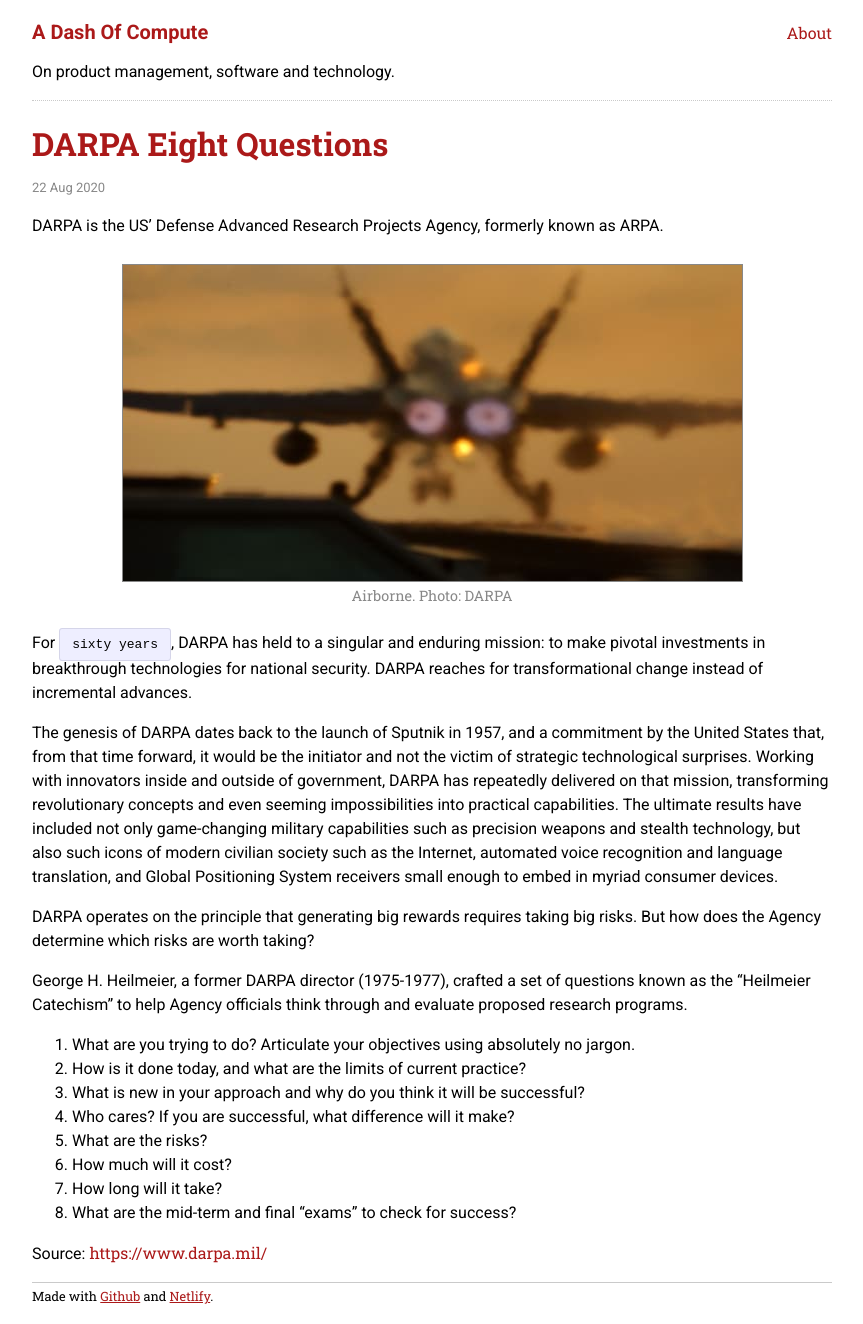
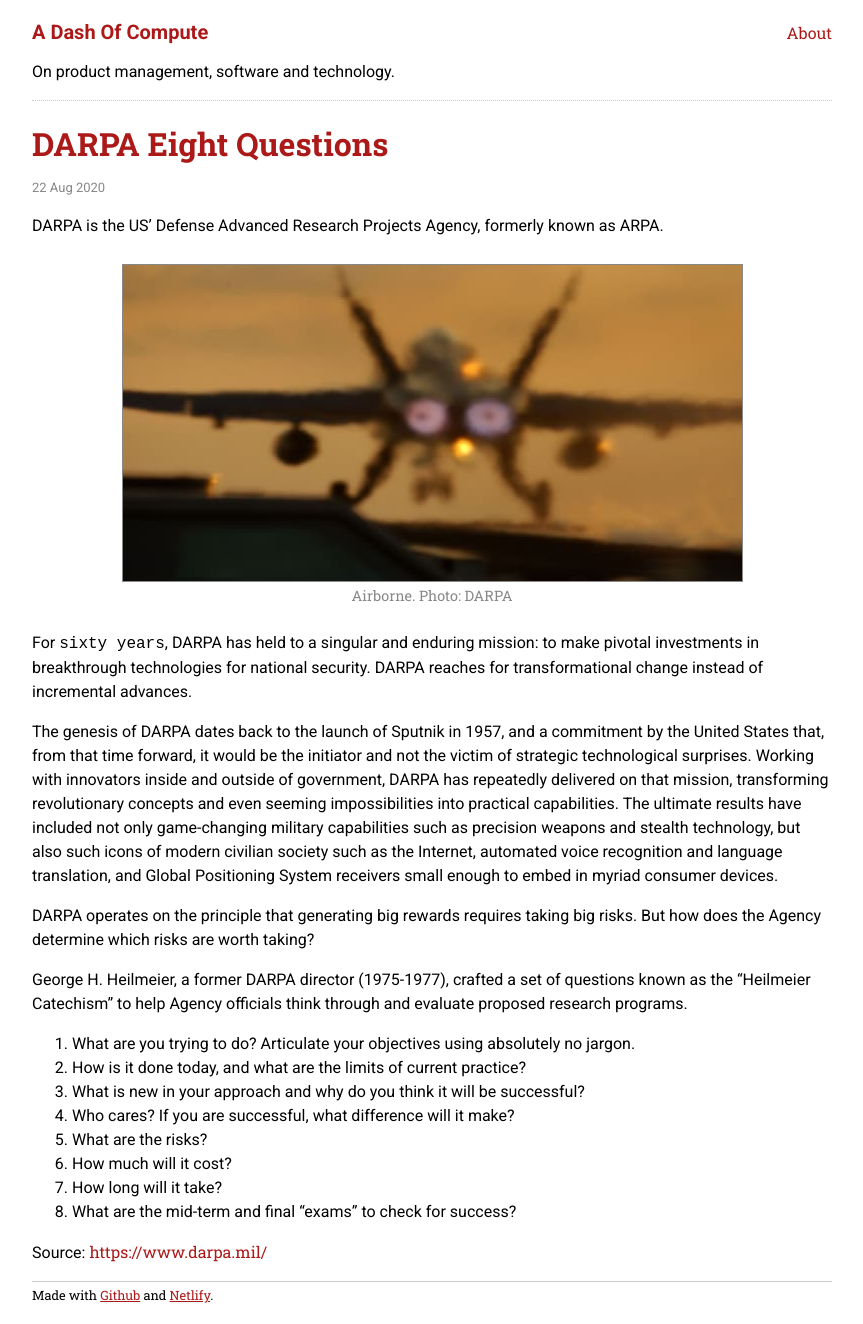
Before and after one commit to sautee/sautee.github.io, a Jekyll site: the page built from _posts/2020-08-22-the-heilmeier-catechism.md, in a window 1280 px wide. Shown: the whole page, without its empty margins (208-1071 px from the left). Built offline with Jekyll 4.4.1, drawn with Linux system fonts in a browser that asks for light colours.

Commit message:
Update site.css

```diff
--- a/css/site.css
+++ b/css/site.css
@@ -117,7 +117,7 @@ code span {
   font-size: 1em;
 }
 
-.highlight pre, .post code {
+.highlight pre, .content code {
     border: 1px solid #d5d5e9;
     background-color: #eef;
     padding: 8px 12px;
```
